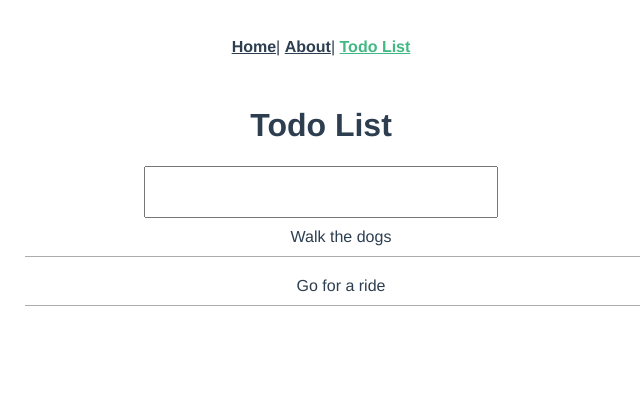
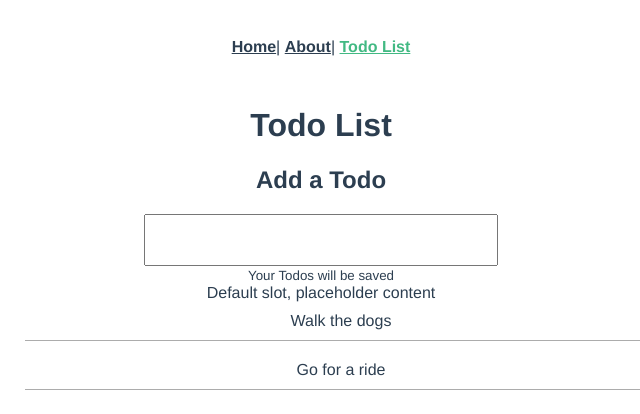
Before and after one commit to mtm6430-web-applications/week-5-final, a Vue app: page /todo-list in a window 1280 px wide. Shown: the top 414 px of the page, without its empty margins (319-959 px from the left). Built offline with nearby package versions, Linux system fonts and the light colour scheme.

Commit message:
added slots

```diff
--- a/src/components/TodoForm.vue
+++ b/src/components/TodoForm.vue
@@ -1,7 +1,13 @@
 <template>
-  <form @submit.prevent="addTodo">
-    <input type="text" v-model="newTodo" />
-  </form>
+  <div>
+    <slot name="label"></slot>
+    <form @submit.prevent="addTodo">
+      <input type="text" v-model="newTodo" />
+    </form>
+    <slot name="desc"></slot>
+    <br />
+    <slot>Default slot, placeholder content</slot>
+  </div>
 </template>
 <script>
 export default {
--- a/src/views/TodoList.vue
+++ b/src/views/TodoList.vue
@@ -1,7 +1,11 @@
 <template>
   <div>
     <h1>Todo List</h1>
-    <TodoForm @newTodo="addTodo" />
+    <TodoForm @newTodo="addTodo">
+      <!-- <h2>Add a Todo</h2> -->
+      <h2 slot="label">Add a Todo</h2>
+      <small slot="desc">Your Todos will be saved</small>
+    </TodoForm>
     <Todo :todos="todoList" @removeTodo="appDeleteTodo" />
   </div>
 </template>
```
